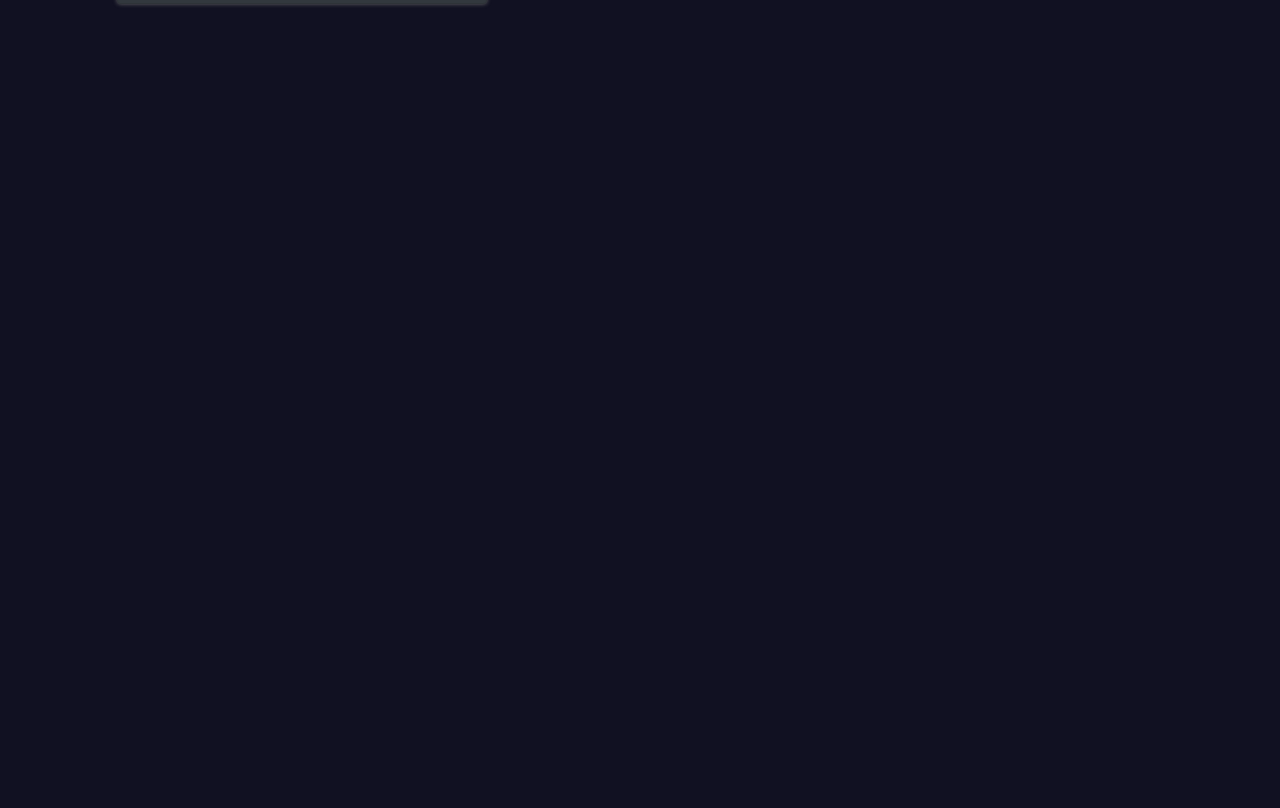
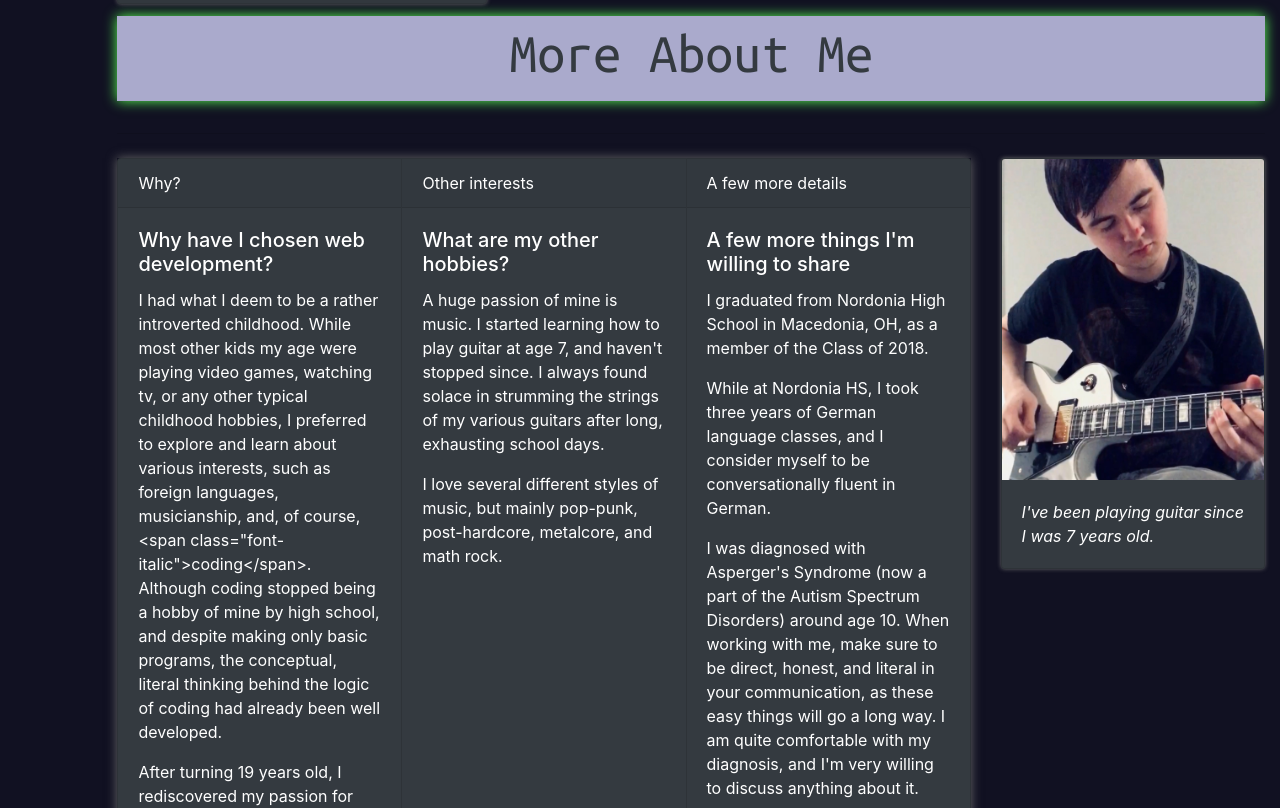
Before and after one commit to juzkivscarlet/mattjuskiw.github.io, a React (Create React App) app in the folder client/: page /bio in a window 1280 px wide. Shown: the part 4000-4808 px from the top of the page. Before the commit the page ends 4046 px from the top, so only its background shows below. Built offline with nearby package versions, Linux system fonts and the light colour scheme.

Commit message:
Added about content

```diff
--- /dev/null
+++ b/client/src/components/pages/About/AboutCards.js
@@ -0,0 +1,60 @@
+import React from 'react';
+import { Card, CardGroup, Col, Row } from 'react-bootstrap';
+import './style.css';
+
+import cards from './data';
+
+function SelfieCardTwo() {
+	return (
+		<Card className='bg-dark text-white'>
+			<img src='/assets/Playing-guitar.jpg' className='card-img-top' alt='Playing Guitar' style={{display:'inline-block'}} />
+			<Card.Body>
+				<Card.Text className='font-italic'>
+					I've been playing guitar since I was 7 years old.
+				</Card.Text>
+			</Card.Body>
+		</Card>
+	);
+}
+
+function InfoCard(props) {
+	const data = props.data;
+	return (
+		<Card className='bg-dark text-white'>
+			<Card.Header>{data.header}</Card.Header>
+
+			<Card.Body>
+				<Card.Title>{data.title}</Card.Title>
+				{data.text.map(text => {
+					return (
+						<Card.Text>
+							{text}
+						</Card.Text>
+					)
+				})}
+			</Card.Body>
+		</Card>
+	);
+}
+
+function AboutCards() {
+	return (
+		<Row>
+			<Col lg={9}>
+				<CardGroup>
+					{cards.map(card => {
+						return (
+							<InfoCard data={card} />
+						)
+					})}
+				</CardGroup>
+			</Col>
+
+			<Col sm={3}>
+				<SelfieCardTwo />
+			</Col>
+		</Row>
+	);
+}
+
+export default AboutCards;
--- /dev/null
+++ b/client/src/components/pages/About/Header.js
@@ -0,0 +1,13 @@
+import React from 'react';
+import { Jumbotron } from 'react-bootstrap';
+import './style.css';
+
+function Header() {
+	return (
+		<Jumbotron className='text-dark' fluid>
+			<h1 className='display-4 text-center'>More About Me</h1>
+		</Jumbotron>
+	);
+}
+
+export default Header;
--- /dev/null
+++ b/client/src/components/pages/About/data.js
@@ -0,0 +1,37 @@
+const cards = [
+	{
+		header: 'Why?',
+		title: 'Why have I chosen web development?',
+		text: [
+			`I had what I deem to be a rather introverted childhood. While most other kids my age were playing video games, watching tv,
+			or any other typical childhood hobbies, I preferred to explore and learn about various interests, such as foreign languages,
+			musicianship, and, of course, <span class="font-italic">coding</span>. Although coding stopped being a hobby of mine by high school,
+			and despite making only basic programs, the conceptual, literal thinking behind the logic of coding had already been well
+			developed. `,
+			`After turning 19 years old, I rediscovered my passion for coding, and enrolled myself in the Case Western Reserve University
+			Full-stack Web Development bootcamp, which is taking place from July 2019 until February 2020. `
+		]
+	},
+	{
+		header: 'Other interests',
+		title: 'What are my other hobbies?',
+		text: [
+			`A huge passion of mine is music. I started learning how to play guitar at age 7, and haven't stopped since. I always found
+			solace in strumming the strings of my various guitars after long, exhausting school days.`,
+			`I love several different styles of music, but mainly pop-punk, post-hardcore, metalcore, and math rock.`
+		]
+	},
+	{
+		header: 'A few more details',
+		title: "A few more things I'm willing to share",
+		text: [
+			`I graduated from Nordonia High School in Macedonia, OH, as a member of the Class of 2018.`,
+			`While at Nordonia HS, I took three years of German language classes, and I consider myself to be conversationally fluent in German.`,
+			`I was diagnosed with Asperger's Syndrome (now a part of the Autism Spectrum Disorders) around age 10.
+			When working with me, make sure to be direct, honest, and literal in your communication, as these easy things will go a long way.
+			I am quite comfortable with my diagnosis, and I'm very willing to discuss anything about it. `
+		]
+	}
+];
+
+module.exports = cards;
--- a/client/src/components/pages/About/index.js
+++ b/client/src/components/pages/About/index.js
@@ -1,8 +1,18 @@
 import React from 'react';
 import './style.css';
 
+import Header from './Header';
+import AboutCards from './AboutCards';
+
 function About() {
+    return (
+        <div>
+            <Header />
+            <hr className='my-4' />
 
+            <AboutCards />
+        </div>
+    );
 }
 
 export default About;
--- a/client/src/components/pages/Content.js
+++ b/client/src/components/pages/Content.js
@@ -4,6 +4,7 @@ import Container from '../Container';
 import Landing from './Landing';
 import Bio from './Bio';
 import Portfolio from './Portfolio';
+import About from './About';
 
 function Content() {
 	return (
@@ -11,6 +12,7 @@ function Content() {
 			<Landing />
 			<Bio />
 			<Portfolio />
+			<About />
 		</Container>
 	);
 }
```
Also changed, not shown: client/public/assets/Playing-guitar.jpg (added).
